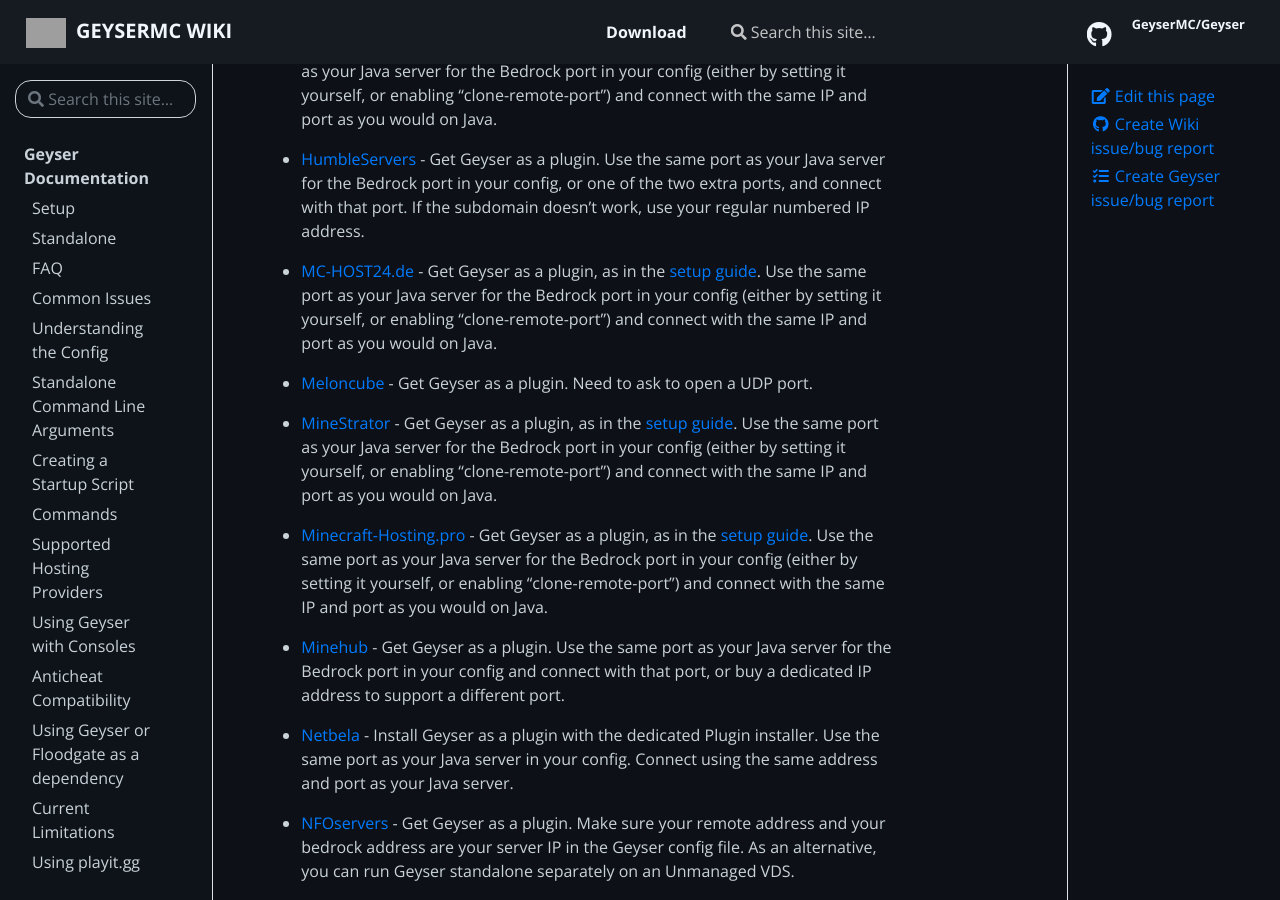
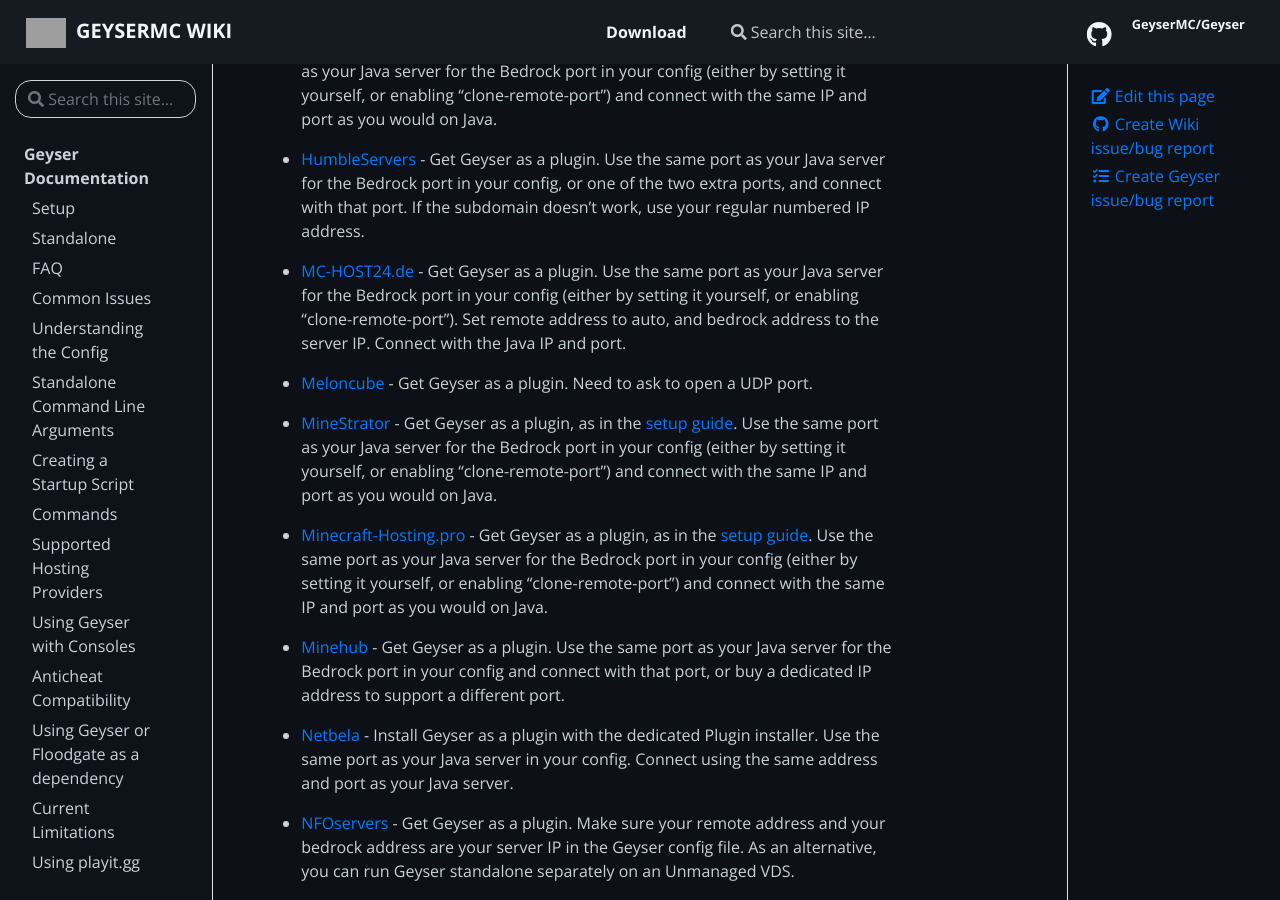
Before and after one commit to GeyserMC/GeyserWiki, a Jekyll site: the page built from _docs/geyser/supported-hosting-providers.md, in a window 1280 px wide and 900 px high, scrolled down 4718 px. Built offline with Jekyll 4.4.1, drawn with Linux system fonts in a browser that asks for light colours; grey boxes are pictures that could not be loaded.

Commit message:
Update mc-host24.de in providers (#149)
* [Needs conformation] mc-host24.de

Looks like mc-host24.de needs you to set your Bedrock address to your server ip.

* Fixed ',' mistake

* Requested changes

* Thanks Chris

```diff
--- a/_data/providers.json
+++ b/_data/providers.json
@@ -256,7 +256,7 @@
     {
       "name": "MC-HOST24.de",
       "url": "https://mc-host24.de/",
-      "description_template": "default"
+      "description": "Get Geyser as a plugin. Use the same port as your Java server for the Bedrock port in your config (either by setting it yourself, or enabling \"clone-remote-port\"). Set remote address to auto, and bedrock address to the server IP. Connect with the Java IP and port."
     },
     {
       "name": "Meloncube",
```
